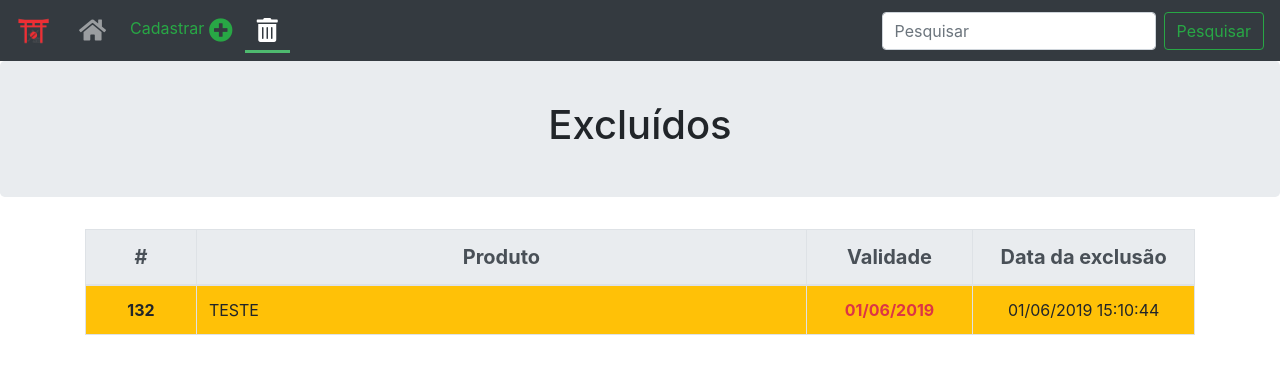
After one commit to leandro1st/sistema-validade, a PHP site: page /cadastrar/excluidos.php in a window 1280 px wide. The commit adds this page. Shown: the top 374 px of the page. Run offline with PHP 8.4, Linux system fonts and the light colour scheme; data comes from the database, SQL or seed files in the repository; both versions use the stored data as it was after the commit; some libraries are stand-ins or nearby versions.

Commit message:
tabela excluidos

```diff
--- a/c.php
+++ b/c.php
@@ -4,5 +4,6 @@
 
 	$nome_produto = "nome_produto";
 	$validade = "validade";
-	$produtos = "produtos"
+	$produtos = "produtos";
+	$excluidos = "excluidos";
 ?>
--- a/cadastrar/cadastrar.php
+++ b/cadastrar/cadastrar.php
@@ -48,6 +48,9 @@
                 </li>
                 <li class="nav-item px-1 underline">
                     <a class="nav-link text-success" href="#">Cadastrar <i class="fas fa-plus-circle text-success" style="font-size: 24px; vertical-align: middle"></i> </a>
+                </li>
+                <li class="nav-item px-1">
+                    <a class="nav-link" href="excluidos.php"><i class="fas fa-trash-alt" style="font-size: 24px; vertical-align: middle"></i></a>
                 </li>
             </ul>
             <form class="form-inline my-2 my-lg-0" action="../pesquisa/pesquisar.php" method="POST">
--- /dev/null
+++ b/cadastrar/excluidos.php
@@ -0,0 +1,115 @@
+<?php
+require("../c.php");
+$pesquisar_produtos_excluidos = mysqli_query($connect, "SELECT * FROM $excluidos ORDER BY hora_exclusao ASC");
+$numero_excluidos = mysqli_num_rows($pesquisar_produtos_excluidos);
+?>
+
+<!DOCTYPE html>
+
+<head>
+    <meta charset="UTF-8">
+    <meta name="viewport" content="width=device-width, initial-scale=1.0">
+    <meta http-equiv="X-UA-Compatible" content="ie=edge">
+    <title>Excluídos</title>
+    <link rel="stylesheet" href="../bootstrap/css/bootstrap.min.css">
+    <link rel="stylesheet" href="https://use.fontawesome.com/releases/v5.8.1/css/all.css" integrity="sha384-50oBUHEmvpQ+1lW4y57PTFmhCaXp0ML5d60M1M7uH2+nqUivzIebhndOJK28anvf" crossorigin="anonymous">
+    <link rel="shortcut icon" href="../imagens/favicon.ico" type="image/x-icon">
+    <script src="../bootstrap/js/bootstrap.min.js"></script>
+    <script src="../jquery/jquery-3.4.0.min.js"></script>
+    <script src="../bootstrap/js/bootstrap.bundle.min.js"></script>
+    <style>
+        .underline {
+            border-bottom: 3px solid #4EBA6F;
+        }
+    </style>
+</head>
+
+<body>
+    <nav class="navbar sticky-top navbar-expand-lg navbar-dark bg-dark">
+        <a class="navbar-brand" href="../">
+            <img src="../imagens/logo.png" alt="logo" width="35px">
+            <!-- <i class="far fa-calendar-alt" style="font-size: 35px;"></i> -->
+        </a>
+        <button class="navbar-toggler" type="button" data-toggle="collapse" data-target="#navbarSupportedContent" aria-controls="navbarSupportedContent" aria-expanded="false" aria-label="Toggle navigation">
+            <span class="navbar-toggler-icon"></span>
+        </button>
+
+        <div class="collapse navbar-collapse" id="navbarSupportedContent">
+            <ul class="navbar-nav mr-auto">
+                <li class="nav-item px-1">
+                    <a class="nav-link" href="../"><i class="fas fa-home" style="font-size: 24px; vertical-align: middle"></i></a>
+                </li>
+                <li class="nav-item px-1">
+                    <a class="nav-link text-success" href="../cadastrar/cadastrar.php">Cadastrar <i class="fas fa-plus-circle text-success" style="font-size: 24px; vertical-align: middle"></i> </a>
+                </li>
+                <li class="nav-item px-1 active underline">
+                    <a class="nav-link" href="#"><i class="fas fa-trash-alt" style="font-size: 24px; vertical-align: middle"></i></a>
+                </li>
+            </ul>
+            <form class="form-inline my-2 my-lg-0" action="../pesquisa/pesquisar.php" method="POST">
+                <input class="form-control mr-sm-2" name="nome_pesquisa" type="search" placeholder="Pesquisar" aria-label="Search">
+                <button class="btn btn-outline-success my-2 my-sm-0" type="submit">Pesquisar</button>
+            </form>
+        </div>
+    </nav>
+    <header class="jumbotron" style="padding: 2.5em;">
+        <h1 class="text-center">Excluídos</h1>
+        <button type="button" class="btn btn-lg btn-outline-danger" data-toggle="modal" data-target="#modalExcluirTudo" style="float: right; margin-top: -55px; display: none;">Excluir tudo</button>
+    </header>
+    <main class="container">
+        <?php
+        if ($numero_excluidos == 0) { ?>
+            <h3 class="text-secondary text-center">Não há nenhum registro excluído!</h3>
+        <?php } else { ?>
+            <h3 class="text-secondary text-center" id="sem_dados" style="display: none;"></h3>
+            <table id="tabela" class="table table-bordered">
+                <thead class="thead-light" style="font-size:20px">
+                    <tr class="text-center">
+                        <th scope="col" width="10%">#</th>
+                        <th scope="col">Produto</th>
+                        <th scope="col" width="15%">Validade</th>
+                        <th scope="col" width="20%">Data da exclusão</th>
+                    </tr>
+                </thead>
+                <tbody>
+                    <?php
+                    for ($i = 0; $i < $numero_excluidos; $i++) {
+                        $vetor = mysqli_fetch_assoc($pesquisar_produtos_excluidos);
+                        $vetor_produto = $vetor['nome_produto'];
+                        $vetor_validade = $vetor['validade'];
+                        $vetor_hora_exclusao = $vetor['hora_exclusao'];
+                        $vetor_id = $vetor['id'];
+                        date_default_timezone_set('America/Sao_Paulo');
+                        // echo 'Agora em São Paulo é: <strong>'. date('d/m/Y H:i:s').'</strong><br /><br />'
+                        // echo date('d-m-Y')."<br>";
+                        // echo date("d-m-Y", strtotime($vetor_validade));
+                        if (date('d-m-Y') == date("d-m-Y", strtotime($vetor_validade))) { ?>
+                            <form id="form_excluir-<?php echo $vetor_id ?>">
+                                <tr id="linha-<?php echo $vetor_id ?>" class="bg-warning">
+                                    <th scope="row" class="text-center"><?php echo $vetor_id ?></th>
+                                    <td style="max-width: 600px; word-wrap: break-word;"><?php echo $vetor_produto ?></td>
+                                    <td class="text-center"><b class="text-danger"><?php echo date("d/m/Y", strtotime($vetor_validade)) ?></b></td>
+                                    <td class="text-center"><?php echo date("d/m/Y H:i:s", strtotime($vetor_hora_exclusao)) ?></td>
+                                </tr>
+                            </form>
+                        <?php
+                    } else { ?>
+                            <form id="form_excluir-<?php echo $vetor_id ?>">
+                                <tr id="linha-<?php echo $vetor_id ?>">
+                                    <th scope="row" class="text-center"><?php echo $vetor_id ?></th>
+                                    <td><?php echo $vetor_produto ?></td>
+                                    <td class="text-center"><b class="text-danger"><?php echo date("d/m/Y", strtotime($vetor_validade)) ?></b></td>
+                                    <td class="text-center"><?php echo date("d/m/Y H:i:s", strtotime($vetor_hora_exclusao)) ?></td>
+                                </tr>
+                            </form>
+                        <?php }
+                }
+                ?>
+                </tbody>
+            </table>
+        <?php }
+    ?>
+    </main>
+</body>
+
+</html>
--- a/index.php
+++ b/index.php
@@ -140,6 +140,9 @@ $numero_produtos = mysqli_num_rows($pesquisar_produtos);
                 </li>
                 <li class="nav-item px-1">
                     <a class="nav-link text-success" href="cadastrar/cadastrar.php">Cadastrar <i class="fas fa-plus-circle text-success" style="font-size: 24px; vertical-align: middle"></i> </a>
+                </li>
+                <li class="nav-item px-1">
+                    <a class="nav-link" href="cadastrar/excluidos.php"><i class="fas fa-trash-alt" style="font-size: 24px; vertical-align: middle"></i></a>
                 </li>
             </ul>
             <form class="form-inline my-2 my-lg-0" action="pesquisa/pesquisar.php" method="POST">
--- a/pesquisa/pesquisar.php
+++ b/pesquisa/pesquisar.php
@@ -51,6 +51,9 @@ $numero_produto = mysqli_num_rows($pesquisar);
                 </li>
                 <li class="nav-item px-1">
                     <a class="nav-link text-success" href="../cadastrar/cadastrar.php">Cadastrar <i class="fas fa-plus-circle text-success" style="font-size: 24px; vertical-align: middle"></i> </a>
+                </li>
+                <li class="nav-item px-1">
+                    <a class="nav-link" href="../cadastrar/excluidos.php"><i class="fas fa-trash-alt" style="font-size: 24px; vertical-align: middle"></i></a>
                 </li>
                 <li class="nav-item px-1 active underline">
                     <a class="nav-link" href="#"><i class="fas fa-search" style="font-size: 24px; vertical-align: middle"></i></a>
```
Also changed, not shown: cadastrar/excluir.php (+8 -0 lines), validades.sql (+35 -10 lines).
